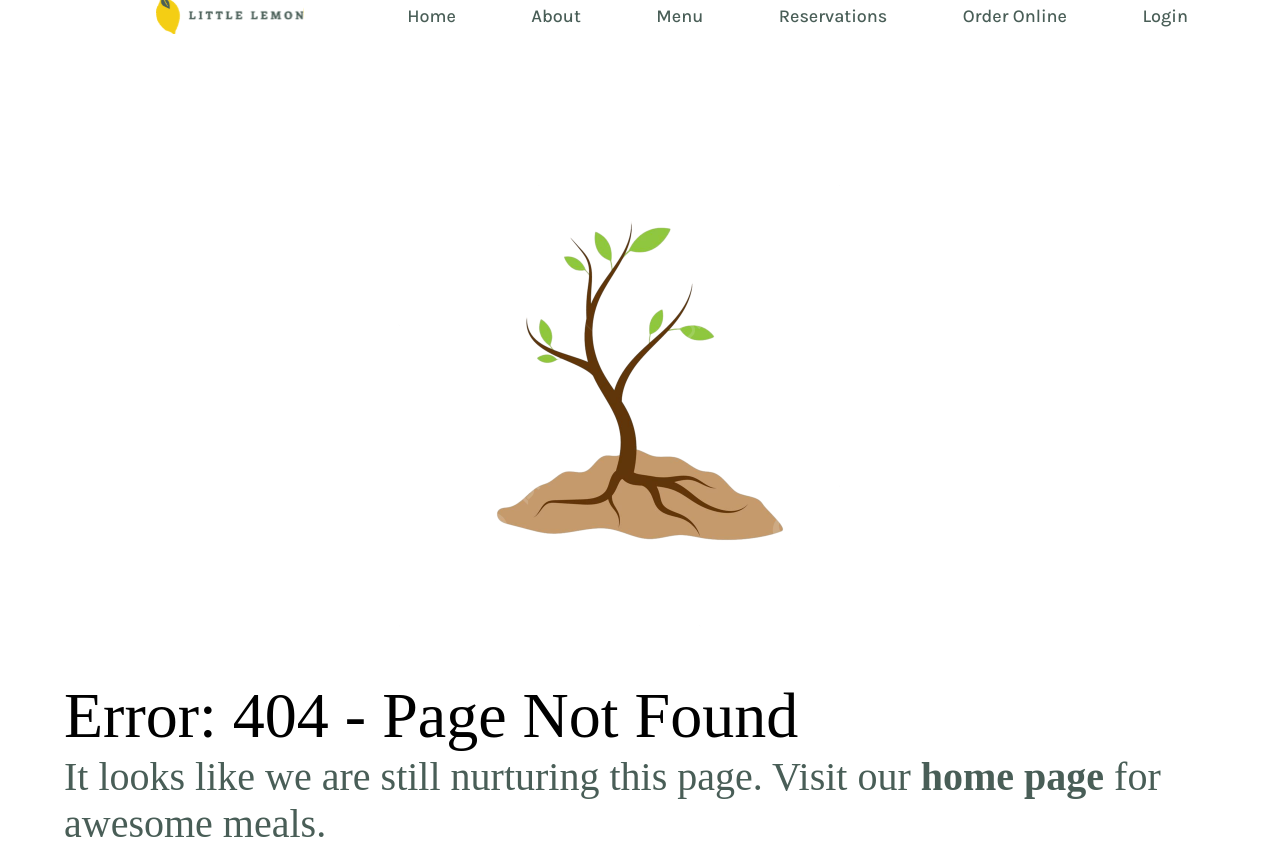
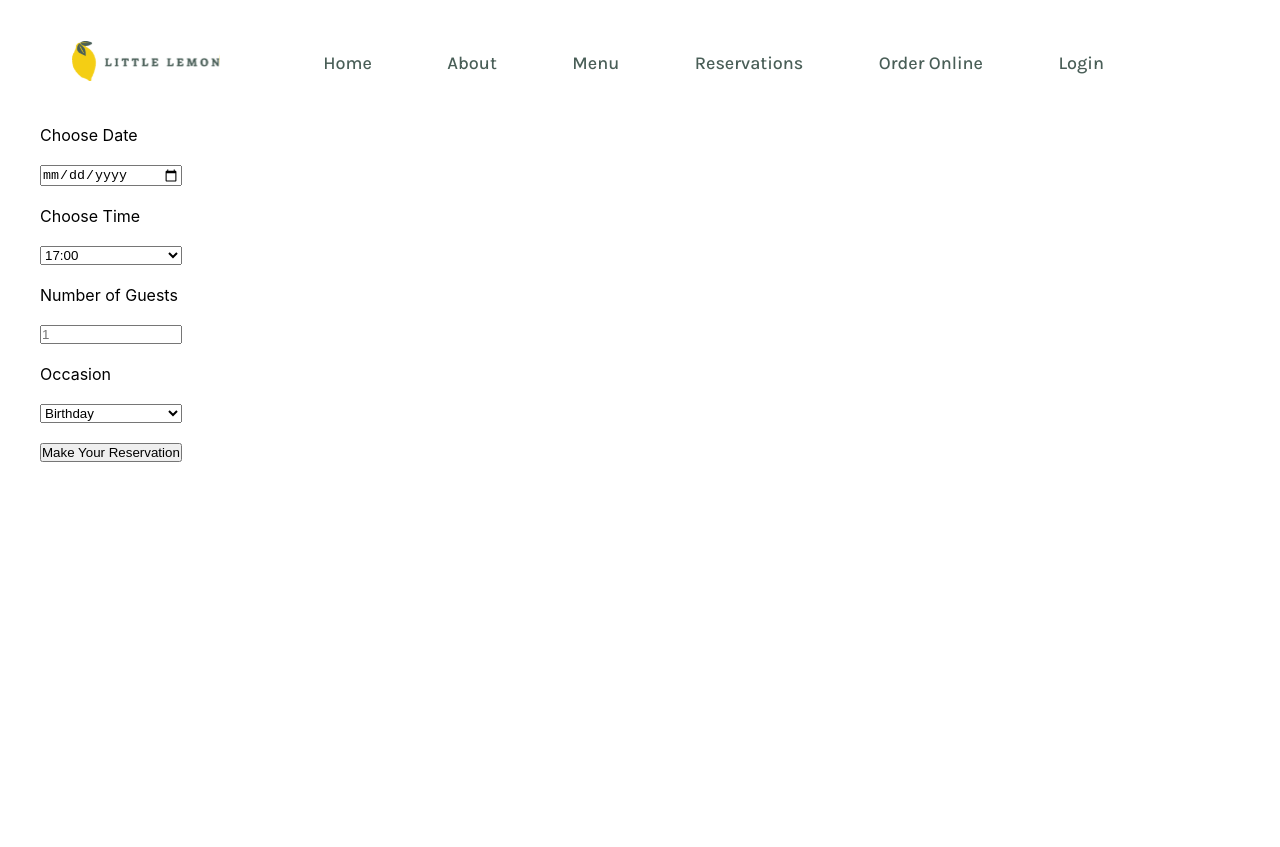
Before and after one commit to Kemenike/MetaCapstone, a React (Create React App) app: page /reservations in a window 1280 px wide. Before the commit this address had no page. After the commit the page ends 800 px from the top, so only its background shows below. Built offline with nearby package versions, Linux system fonts and the light colour scheme; a web font is replaced by a local one.

Commit message:
Barebones Booking Page Done - Need Form Validation.

```diff
--- a/src/App.js
+++ b/src/App.js
@@ -1,18 +1,18 @@
 import "./App.css";
-import Home from './components/Home';
-import BookingPage from './components/BookingPage';
-import ErrorPage from './components/ErrorPage';
+import Home from "./components/Home";
+import BookingPage from "./components/BookingPage";
+import ErrorPage from "./components/ErrorPage";
 import { BrowserRouter as Router, Routes, Route } from "react-router-dom";
 
 function App() {
   return (
-    <Router>
-      <Routes>
-        <Route path="/" element={<Home/>}/>
-        <Route path="/reserve" element={<BookingPage/>}/>
-        <Route path="*" element={<ErrorPage/>}/>
-      </Routes>
-    </Router>
+      <Router>
+        <Routes>
+          <Route path="/" element={<Home />} />
+          <Route path="/reservations" element={<BookingPage />} />
+          <Route path="*" element={<ErrorPage />} />
+        </Routes>
+      </Router>
   );
 }
 
--- /dev/null
+++ b/src/components/BookingForm.css
@@ -0,0 +1,5 @@
+#booking__form {
+  display: grid;
+  max-width: 200px;
+  gap: 20px;
+}
--- a/src/components/BookingForm.jsx
+++ b/src/components/BookingForm.jsx
@@ -1,8 +1,36 @@
 import React from 'react'
+import './BookingForm.css';
 
 function BookingForm() {
+
+  //TODO: Code the form behavior.
+    //Define State Variable to hold form state
+    //Make form dynamic with state changes.
+
   return (
-    <div>BookingForm</div>
+    <section id='booking__form__container'>
+      <form id='booking__form'>
+        <label for='res-date'>Choose Date</label>
+        <input type='date' id='res-date' />
+        <label for='res-time'>Choose Time</label>
+        <select id='res-time'>
+          <option>17:00</option>
+          <option>18:00</option>
+          <option>19:00</option>
+          <option>20:00</option>
+          <option>21:00</option>
+          <option>22:00</option>
+        </select>
+        <label for='guests'>Number of Guests</label>
+        <input type='number' placeholder='1' min={1} max={10} id='guests' />
+        <label for='occasion'>Occasion</label>
+        <select id='occasion'>
+          <option>Birthday</option>
+          <option>Anniversary</option>
+        </select>
+        <input type='submit' value="Make Your Reservation" />
+      </form>
+    </section>
   )
 }
 
--- /dev/null
+++ b/src/components/BookingPage.css
@@ -0,0 +1,20 @@
+.booking_page__container{
+  display: flex;
+  flex-direction: column;
+  align-items: center;
+  justify-content: center;
+  width: 100%;
+}
+
+.booking_page__col {
+  display: flex;
+  flex-direction: column;
+  justify-content: center;
+  max-width: 1200px;
+  width: 100%;
+}
+
+.booking_page__main {
+  display: grid;
+  grid-template-columns: repeat(12, 1fr);
+}
--- a/src/components/BookingPage.jsx
+++ b/src/components/BookingPage.jsx
@@ -1,8 +1,18 @@
 import React from 'react'
+import Nav from './Nav';
+import BookingForm from './BookingForm';
+import "./BookingPage.css";
 
 function BookingPage() {
   return (
-    <div>BookingPage</div>
+    <section className="booking_page__container">
+      <section className='booking_page__col'>
+        <Nav />
+        <section className='booking_page__main'>
+          <BookingForm />
+        </section>
+      </section>
+    </section>
   )
 }
 
--- a/src/components/Card.jsx
+++ b/src/components/Card.jsx
@@ -13,7 +13,7 @@ function Card({ img, dishTitle, dishDescription, price }) {
                     <h3 className='price highlighttext'>{price}</h3>
                 </div>
                 <p className='dish_description paragraphtext'>{dishDescription}</p>
-                <a className='orderdel leadtext'>
+                <a href="/" className='orderdel leadtext'>
                     Order for Delivery<span><img src={bell} alt=''/></span>
                 </a>
             </div>
--- a/src/components/ErrorPage.jsx
+++ b/src/components/ErrorPage.jsx
@@ -2,14 +2,13 @@ import React from 'react'
 import Nav from './Nav'
 import "./ErrorPage.css";
 import { Link } from 'react-router-dom';
-import littleLemonLogo from "../assets/Logo.svg";
 import errorImg from '../assets/errorImg.png';
 
 
 function ErrorPage() {
   return (
     <section className='error__page'>
-      <Nav logo={littleLemonLogo} />
+      <Nav />
       <section className="error_page__container">
         <img src={errorImg} alt="Error Page" className="error_image" />
         <div className="error__text">
--- a/src/components/Footer.jsx
+++ b/src/components/Footer.jsx
@@ -10,31 +10,31 @@ function Footer() {
         <section>
           <h1 className='sectiontitle' style={{color: "var(--primary-green)"}}>Doormat Navigation</h1>
           <ul className="footerlist">
-            <li><a href="" role='button' className="link footer__link leadtext leadtext">Home</a></li>
-            <li><a href="" role='button' className="link footer__link leadtext leadtext">About</a></li>
-            <li><a href="" role='button' className="link footer__link leadtext leadtext">Menu</a></li>
-            <li><a href="" role='button' className="link footer__link leadtext leadtext">Reservations</a></li>
-            <li><a href="" role='button' className="link footer__link leadtext leadtext">Order Online</a></li>
-            <li><a href="" role='button' className="link footer__link leadtext leadtext">Login</a></li>
+            <li><a href="/" role='button' className="link footer__link leadtext leadtext">Home</a></li>
+            <li><a href="/" role='button' className="link footer__link leadtext leadtext">About</a></li>
+            <li><a href="/" role='button' className="link footer__link leadtext leadtext">Menu</a></li>
+            <li><a href="/" role='button' className="link footer__link leadtext leadtext">Reservations</a></li>
+            <li><a href="/" role='button' className="link footer__link leadtext leadtext">Order Online</a></li>
+            <li><a href="/" role='button' className="link footer__link leadtext leadtext">Login</a></li>
           </ul>
         </section>
         <section>
           <h1 className='sectiontitle' style={{color: "var(--primary-green)"}}>Contact</h1>
           <ul className='footerlist'>
-            <li><a href="" role='button' className="link footer__link leadtext leadtext">Address</a></li>
-            <li><a href="" role='button' className="link footer__link leadtext leadtext">Phone Number</a></li>
-            <li><a href="" role='button' className="link footer__link leadtext leadtext">Email</a></li>
+            <li><a href="/" role='button' className="link footer__link leadtext leadtext">Address</a></li>
+            <li><a href="/" role='button' className="link footer__link leadtext leadtext">Phone Number</a></li>
+            <li><a href="/" role='button' className="link footer__link leadtext leadtext">Email</a></li>
           </ul>
         </section>
         <section>
           <h1 className='sectiontitle' style={{color: "var(--primary-green)"}}>Social Media Links</h1>
           <ul className='footerlist'>
-            <li><a href="" role='button' className="link footer__link leadtext leadtext">Facebook</a></li>
-            <li><a href="" role='button' className="link footer__link leadtext leadtext">Instagram</a></li>
-            <li><a href="" role='button' className="link footer__link leadtext leadtext">YouTube</a></li>
-            <li><a href="" role='button' className="link footer__link leadtext leadtext">Reservations</a></li>
-            <li><a href="" role='button' className="link footer__link leadtext leadtext">TikTok</a></li>
-            <li><a href="" role='button' className="link footer__link leadtext leadtext">Telegram</a></li>
+            <li><a href="/" role='button' className="link footer__link leadtext leadtext">Facebook</a></li>
+            <li><a href="/" role='button' className="link footer__link leadtext leadtext">Instagram</a></li>
+            <li><a href="/" role='button' className="link footer__link leadtext leadtext">YouTube</a></li>
+            <li><a href="/" role='button' className="link footer__link leadtext leadtext">Reservations</a></li>
+            <li><a href="/" role='button' className="link footer__link leadtext leadtext">TikTok</a></li>
+            <li><a href="/" role='button' className="link footer__link leadtext leadtext">Telegram</a></li>
           </ul>
         </section>
       </div>
--- a/src/components/Home.jsx
+++ b/src/components/Home.jsx
@@ -6,14 +6,13 @@ import Testimonials from "./Testimonials";
 import About from "./About";
 import Footer from "./Footer.jsx";
 
-import littleLemonLogo from "../assets/Logo.svg";
 import './Home.css';
 
 function Home() {
   return (
     <div className="app__main">
       <div className="app__container">
-        <Nav logo={littleLemonLogo} />
+        <Nav />
         <div className="backdrop">
           <Landing />
         </div>
--- a/src/components/Nav.jsx
+++ b/src/components/Nav.jsx
@@ -1,4 +1,6 @@
 import React from 'react'
+import { Link } from 'react-router-dom';
+import littleLemonLogo from '../assets/Logo.svg';
 import './Nav.css';
 
 function Nav(props) {
@@ -6,14 +8,14 @@ function Nav(props) {
     <div id='nav_bar' className='section__container'>
       <section className='row'>
         <section className="col">
-          <img src={props.logo} alt='Little Lemon Logo' />
+          <img src={ props.logo || littleLemonLogo } alt='Little Lemon Logo' />
         </section>
         <section className="col">
           <ul className="link__container">
             <li><a href="/" role='button' className="link leadtext">Home</a></li>
             <li><a href="/about" role='button' className="link leadtext">About</a></li>
             <li><a href="/menu" role='button' className="link leadtext">Menu</a></li>
-            <li><a href="/reservations" role='button' className="link leadtext">Reservations</a></li>
+            <li><Link to="/reservations" className="link leadtext">Reservations</Link></li>
             <li><a href="/orderonline" role='button' className="link leadtext">Order Online</a></li>
             <li><a href="/login" role='button' className="link leadtext">Login</a></li>
           </ul>
```
